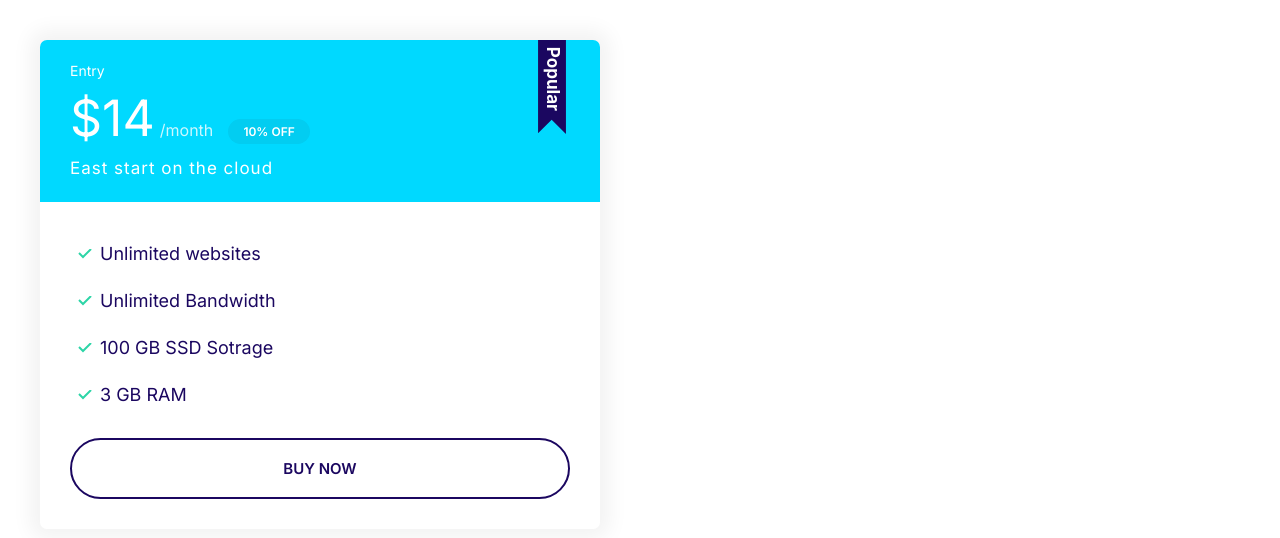
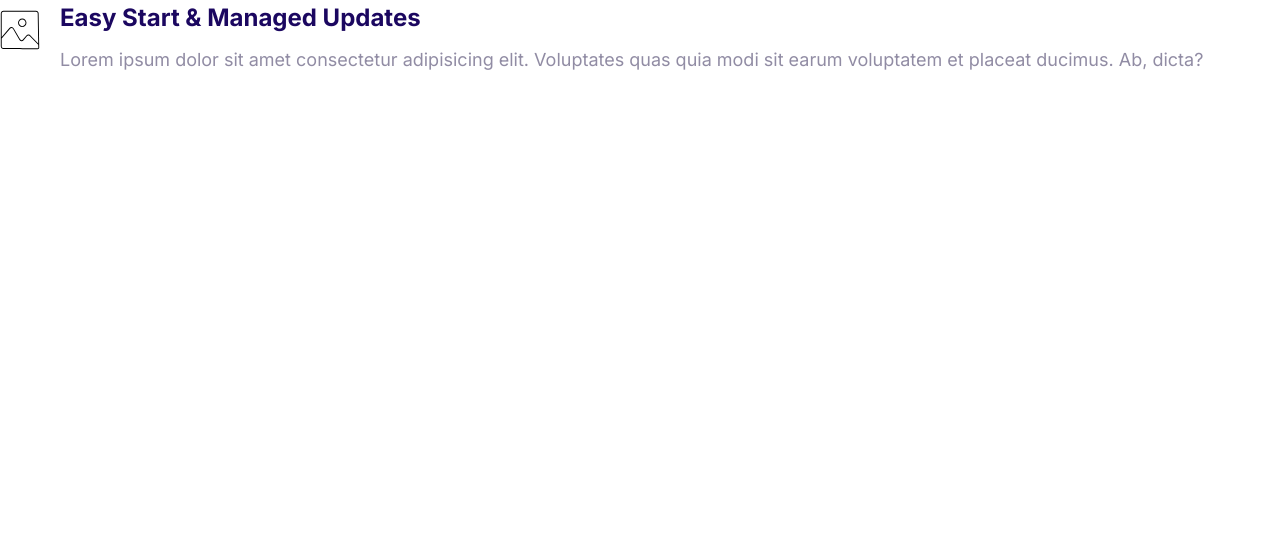
Before and after one commit to NazaninHashemian/SkyHost, a plain HTML site: page index.html in a window 1280 px wide. Drawn offline with nearby package versions, Linux system fonts and the light colour scheme.

Commit message:
Build the media object component.

```diff
--- a/CSS/styles.css
+++ b/CSS/styles.css
@@ -370,3 +370,20 @@ a {
         font-size: 1.7rem;
     }
 }
+
+/* Media */
+.media {
+    display: flex;
+}
+
+.media__title {
+    margin-top: 0;
+}
+
+.media__body {
+    margin: 0 2rem;
+}
+
+.media__image {
+    margin-top: 1rem;
+}
--- a/index.html
+++ b/index.html
@@ -11,26 +11,19 @@
     <link rel="stylesheet" href="./CSS/styles.css">
 </head>
 <body>
-    <div style="width: 50%; padding: 4rem;">
-        <div class="plan plan--popular">
-            <div class="card card--secondary">
-                <header class="card__header">
-                    <h3 class="plan__name">Entry</h3>
-                    <span class="plan__price">$14</span>
-                    <span class="plan__billing-cycle">/month</span>
-                    <span class="badge badge--secondary badge--small">10% OFF</span>
-                    <span class="plan__description">East start on the cloud</span>
-                </header>
-                <div class="card__body">
-                    <ul class="list list--tick">
-                        <li class="list__item">Unlimited websites</li>
-                        <li class="list__item">Unlimited Bandwidth</li>
-                        <li class="list__item">100 GB SSD Sotrage</li>
-                        <li class="list__item">3 GB RAM</li>
-                    </ul>
-                    <button class="btn btn--outline btn--block">Buy Now</button>
-                </div>
-            </div>
+    <div class="media">
+        <div class="media__image">
+                <svg class="icon">
+                    <use xlink:href="./Images/sprite.svg#snap"></use>
+                </svg>
+        </div>
+        <div class="media__body">
+            <h3 class="media__title">Easy Start & Managed Updates</h3>
+            <p>
+                Lorem ipsum dolor sit amet consectetur adipisicing elit.
+                Voluptates quas quia modi sit earum voluptatem et placeat
+                ducimus. Ab, dicta?
+            </p>
         </div>
     </div>
 </body>
```
Also changed, not shown: component/media-object.html (added, +15 -0 lines).
